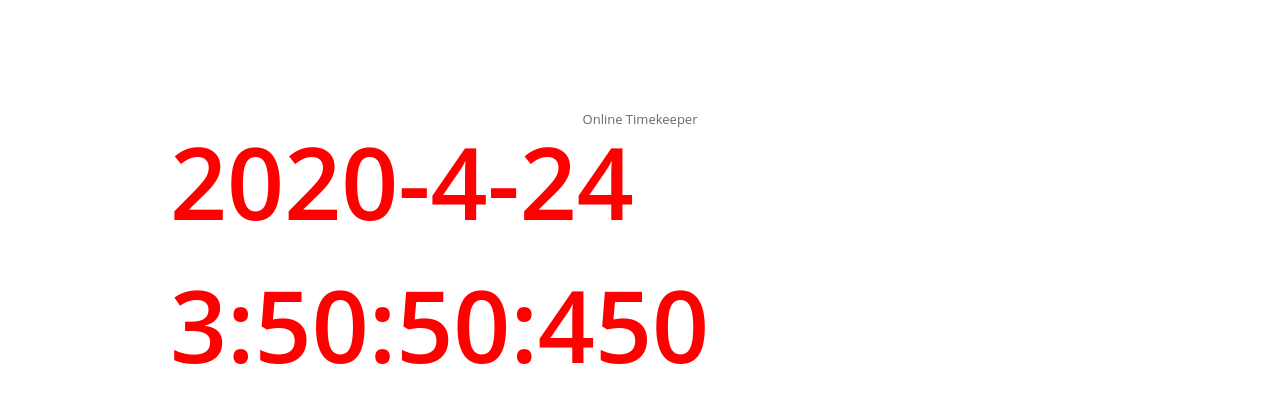
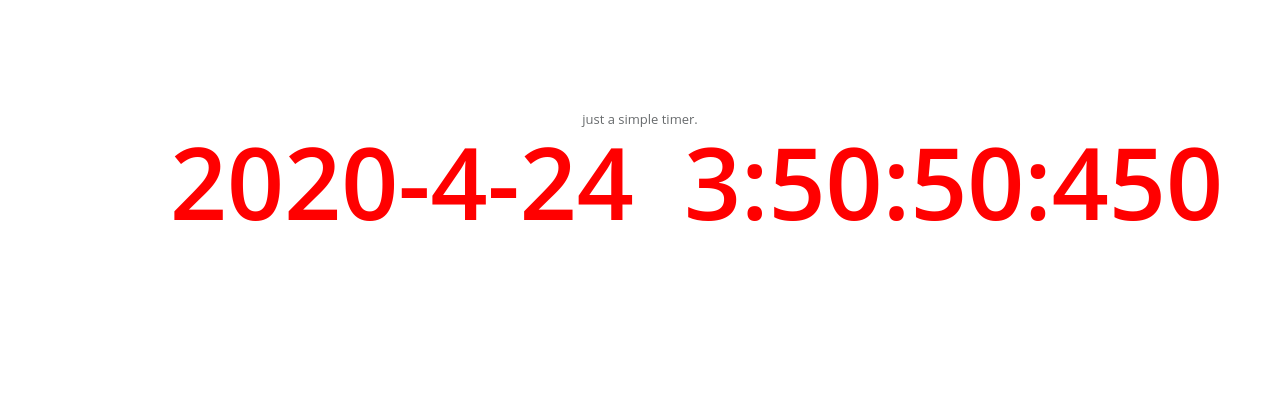
Before and after one commit to gezhaoyou/OnlineToolkit, a plain HTML site: page index.html in a window 1280 px wide. Drawn offline with Linux system fonts and the light colour scheme.

Commit message:
[chore]: 小修样式

```diff
--- a/index.html
+++ b/index.html
@@ -6,7 +6,7 @@
     <!-- <meta http-equiv="Content-Security-Policy" content="upgrade-insecure-requests"> -->
     <meta name="csrf-param" content="_csrf">
     <meta name="csrf-token" content="RDRQLi1HdGkTehIaHhcAJxEBA2J0MUYOCWFmf3sjFyp3Y2IeGndFMQ==">
-    <title>Online Timekeeper</title>
+    <title>Timer</title>
     <link href="./source_files/animate.css" rel="stylesheet">
 <link href="./source_files/bootstrap.min.css" rel="stylesheet">
 <link href="./source_files/style.css" rel="stylesheet">
@@ -31,7 +31,7 @@
 
 <style>
     .lock-word .first-word {
-        margin-right: 160px;
+        margin-right: 50px;
     }
     .lock-word span {
         font-size: 100px;
@@ -110,7 +110,7 @@
 <div class="middle-box text-center lockscreen animated fadeInDown">
     <div>
         <div class="m-b-md">
-             Online Timekeeper
+             just a simple timer.
         </div>
     </div>
 </div>
```
